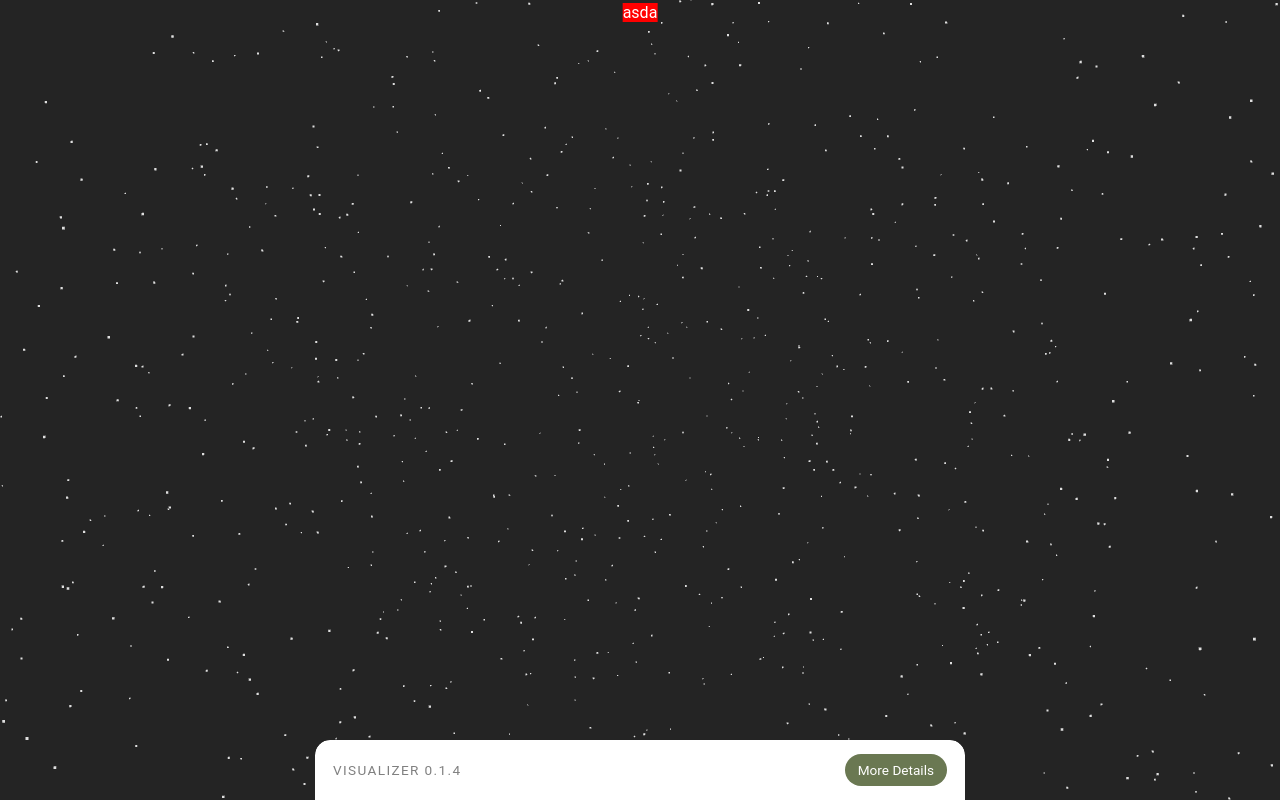
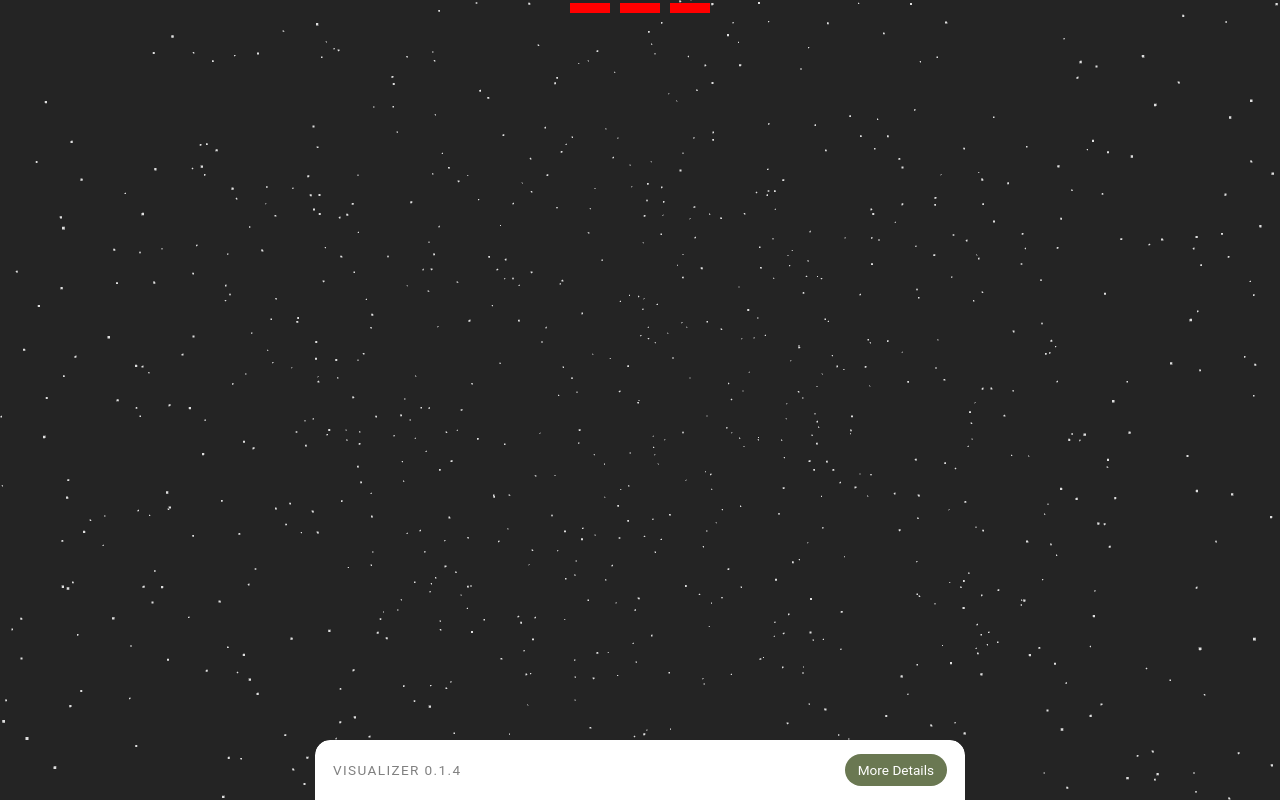
Before and after one commit to BenKoenig/visualizer, a React (Vite) app: page / in a window 1280 px wide. Built offline with nearby package versions, Linux system fonts and the light colour scheme; grey boxes are pictures that could not be loaded; a web font is replaced by a local one.

Commit message:
add stages

```diff
--- a/src/components/hud/Hud.jsx
+++ b/src/components/hud/Hud.jsx
@@ -1,9 +1,27 @@
-import "./hud.scss"
+import classes from './classes.module.scss'
 
 const Hud = () => {
+    const stages = {
+        data: [
+            {
+                name: "stage1"
+            },
+            {
+                name: "stage2"
+            },
+            {
+                name: "stage3"
+            },
+        ]
+    }
     return (
-        <div className="test">
-            asda
+        <div className={classes.container}>
+            {stages.data.map((stage, i) => (
+                <div
+                    key={i}
+                    className={classes.container__stage}>
+                </div>
+            ))}
         </div>
     )
 }
--- /dev/null
+++ b/src/components/hud/classes.module.scss
@@ -0,0 +1,16 @@
+.container {
+    position: fixed;
+    top: 3px;
+    left: 50%;
+    transform: translateX(-50%);
+    color: #fff;
+    z-index: 1;
+    display: flex;
+    gap: 10px;
+
+    &__stage {
+        width: 40px;
+        height: 10px;
+        background-color: red;
+    }
+}
--- a/src/components/hud/hud.scss
+++ /dev/null
@@ -1,8 +0,0 @@
-.test {
-    position: fixed;
-    top: 3px;
-    left: 50%;
-    transform: translateX(-50%);
-    color: #fff;
-    background:red;
-}
```
